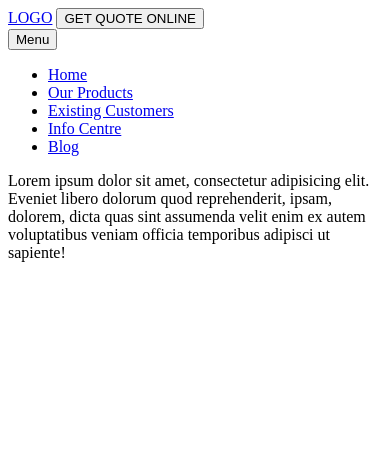
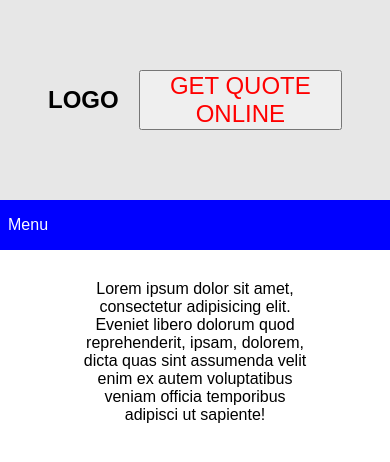
Before and after one commit to gerbelli27/emporium, a plain HTML site: page index.html in a window 390 px wide. Drawn offline with Linux system fonts and the light colour scheme.

Commit message:
chore css

```diff
--- a/index.html
+++ b/index.html
@@ -5,7 +5,7 @@
   <meta charset="UTF-8">
   <meta http-equiv="X-UA-Compatible" content="IE=edge">
   <meta name="viewport" content="width=device-width, initial-scale=1.0">
-  <link rel="stylesheet" href="./style.css">
+  <link rel="stylesheet" href="./styles.css">
   <title>Emporium</title>
 </head>
 
--- a/styles.css
+++ b/styles.css
@@ -27,3 +27,98 @@
   flex-direction: column;
   justify-content: flex-end;
 }
+
+#wrapper{
+  box-sizing: border-box;
+  display: flex;
+  justify-content: space-between;
+  align-items: center;
+  padding: .5rem 3rem;
+  height: 200px;
+}
+
+#nav{
+  position: absolute;
+  width: 100%;
+  box-sizing: border-box;
+  display: flex;
+  align-items: flex-start;
+  gap: .2rem;
+  background-color: blue;
+  height: auto;
+  padding: 0 0rem
+}
+
+#menu{
+  display: flex;
+  gap: .2rem;
+  width: 100%;
+}
+
+#menu a{
+  display: flex;
+  align-items: center;
+  box-sizing: border-box;
+  background-color: blue;
+  padding: .5rem;
+  width: 100%;
+  height: 50px;
+}
+
+#btn-menu{
+  display: none;
+  border-style: none;
+  color: #fff;
+  background-color: blue;
+  height: 50px;
+  font-size: 1rem;
+}
+
+section div{
+  box-sizing: border-box;
+  height: 1000px;
+  width: 100%;
+  text-align: center;
+  padding: 5rem;
+  color: #000;
+}
+
+@media (max-width: 600px){
+
+   #btn-menu{
+    width: 100%;
+    display: block;
+    width: 100%;
+    text-align: left;
+    padding: .5rem;
+   }
+
+  #menu{
+    display: none;
+    position: relative;
+    flex-direction: column;
+    width: 100vw;
+  }
+
+  #nav{
+    background-color: transparent;
+    width: 100%;
+    flex-direction: column;
+    z-index: 1000;
+  }
+
+  .fixed{
+    position: fixed;
+    top: 0;
+  }
+
+  #nav.fixed-menu #menu{
+    position: fixed;
+    top: calc(50px + .2rem);
+  }
+
+  #nav.active #menu{
+    display: flex;
+  }
+
+}
```
